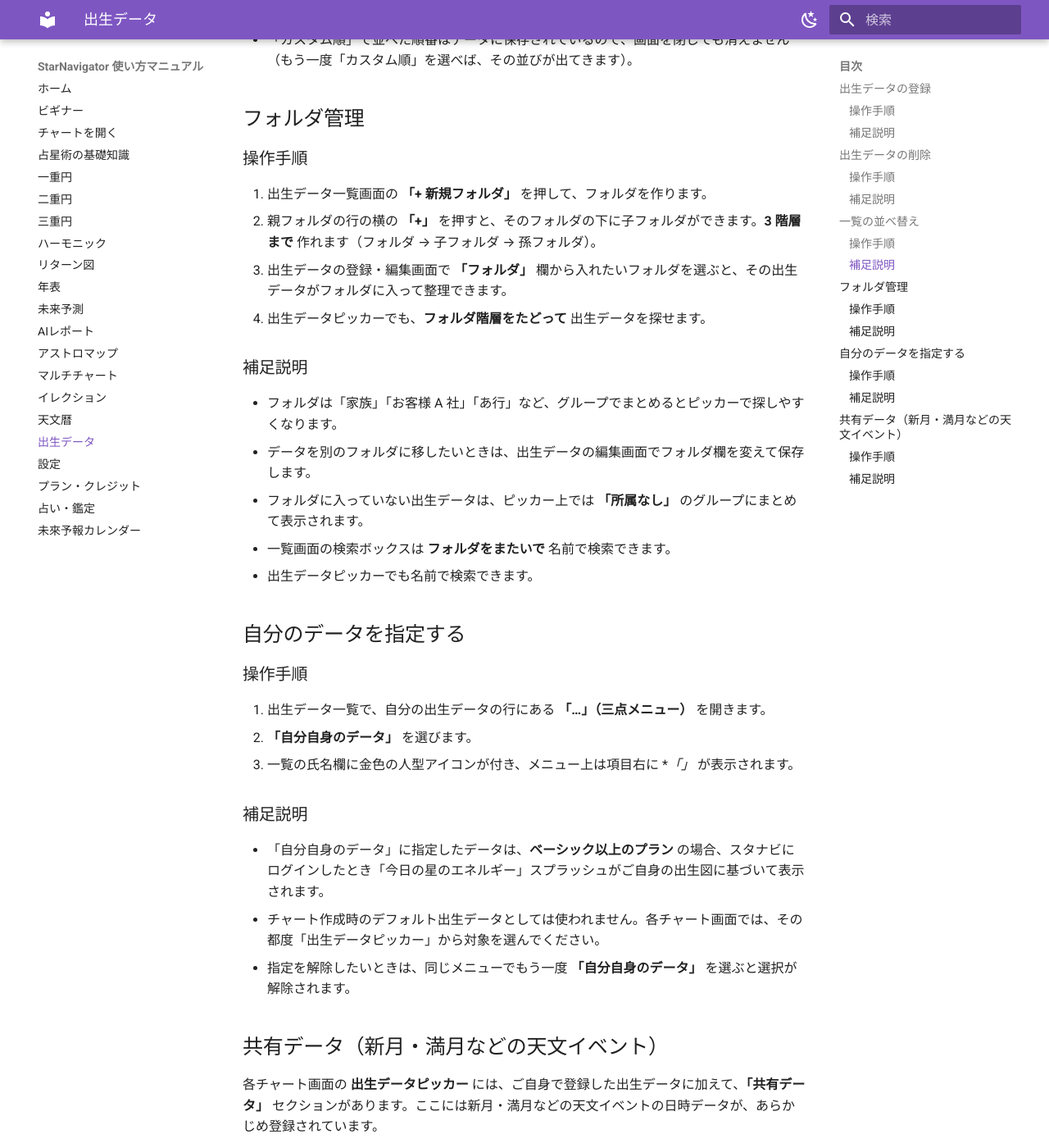
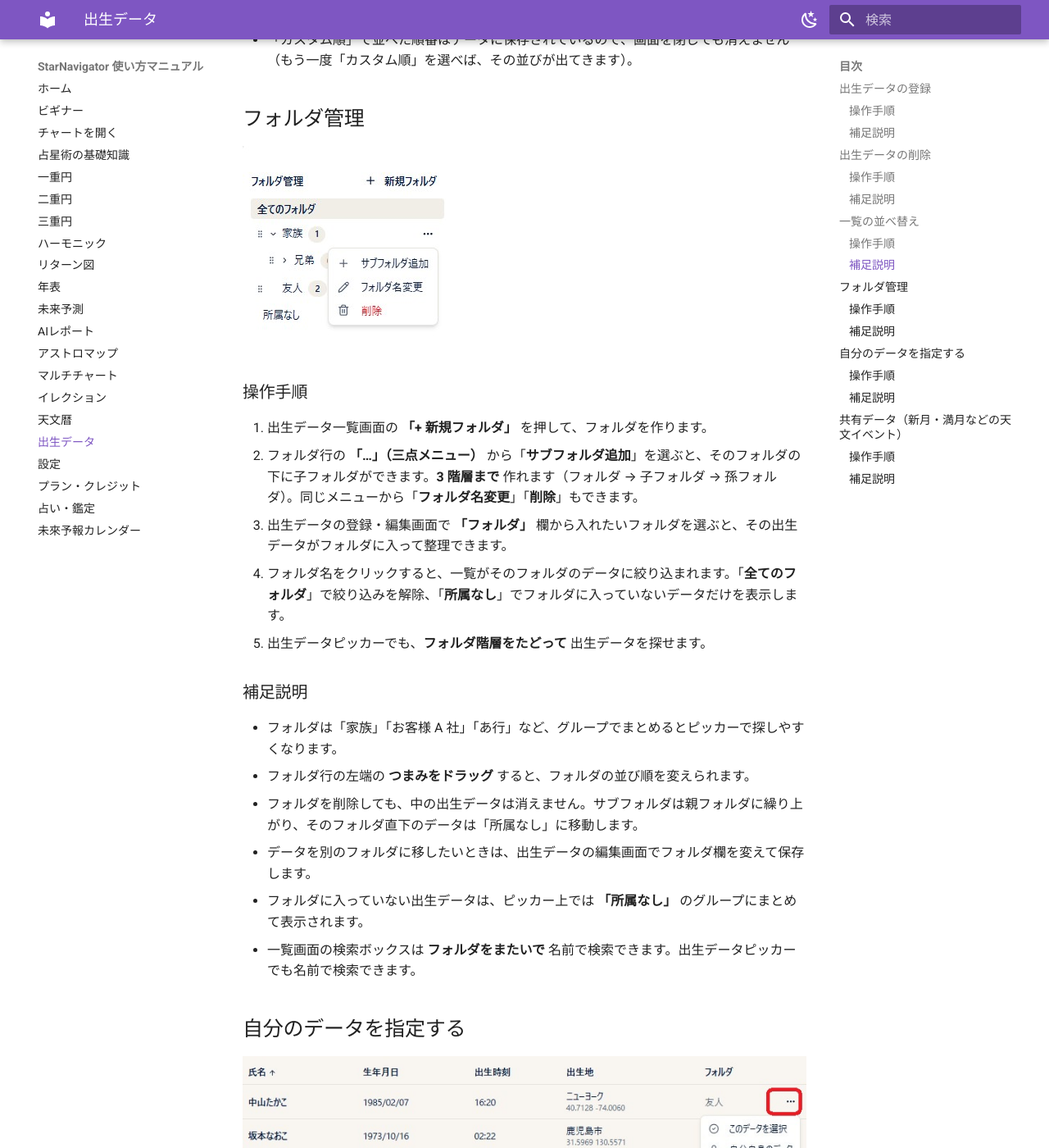
Before and after one commit to KeikoKagawa/starnavi-manual, an MkDocs documentation site: the page built from docs/birth-data.md, in a window 1280 px wide and 1400 px high, scrolled down 3455 px. Shown: the whole window at 82% size. Built offline with MkDocs 1.6.1 and Material for MkDocs 9.7.7, drawn with Linux system fonts in a browser that asks for light colours.

Commit message:
content(出生データ): フォルダ管理を実UIに是正(サブフォルダは三点メニューから・絞り込み・削除時の挙動)＋画像差し込み、自分のデータ指定にメニュー画像を共用
Co-Authored-By: Claude Fable 5 <noreply@anthropic.com>

```diff
--- a/docs/birth-data.md
+++ b/docs/birth-data.md
@@ -63,26 +63,28 @@
 
 ## フォルダ管理
 
-<!-- 画像さしこみ: フォルダ管理 -->
+![フォルダ管理（三点メニューからサブフォルダ追加・名前変更・削除）](assets/birth-data-04-folders.jpg)
 
 ### 操作手順
 
 1. 出生データ一覧画面の **「+ 新規フォルダ」** を押して、フォルダを作ります。
-2. 親フォルダの行の横の **「+」** を押すと、そのフォルダの下に子フォルダができます。**3 階層まで** 作れます（フォルダ → 子フォルダ → 孫フォルダ）。
+2. フォルダ行の **「…」（三点メニュー）** から「**サブフォルダ追加**」を選ぶと、そのフォルダの下に子フォルダができます。**3 階層まで** 作れます（フォルダ → 子フォルダ → 孫フォルダ）。同じメニューから「**フォルダ名変更**」「**削除**」もできます。
 3. 出生データの登録・編集画面で **「フォルダ」** 欄から入れたいフォルダを選ぶと、その出生データがフォルダに入って整理できます。
-4. 出生データピッカーでも、**フォルダ階層をたどって** 出生データを探せます。
+4. フォルダ名をクリックすると、一覧がそのフォルダのデータに絞り込まれます。「**全てのフォルダ**」で絞り込みを解除、「**所属なし**」でフォルダに入っていないデータだけを表示します。
+5. 出生データピッカーでも、**フォルダ階層をたどって** 出生データを探せます。
 
 ### 補足説明
 
 - フォルダは「家族」「お客様 A 社」「あ行」など、グループでまとめるとピッカーで探しやすくなります。
+- フォルダ行の左端の **つまみをドラッグ** すると、フォルダの並び順を変えられます。
+- フォルダを削除しても、中の出生データは消えません。サブフォルダは親フォルダに繰り上がり、そのフォルダ直下のデータは「所属なし」に移動します。
 - データを別のフォルダに移したいときは、出生データの編集画面でフォルダ欄を変えて保存します。
 - フォルダに入っていない出生データは、ピッカー上では **「所属なし」** のグループにまとめて表示されます。
-- 一覧画面の検索ボックスは **フォルダをまたいで** 名前で検索できます。
-- 出生データピッカーでも名前で検索できます。
+- 一覧画面の検索ボックスは **フォルダをまたいで** 名前で検索できます。出生データピッカーでも名前で検索できます。
 
 ## 自分のデータを指定する
 
-<!-- 画像さしこみ: 自分のデータを指定する -->
+![三点メニューの「自分自身のデータ」](assets/birth-data-02-row-menu.jpg)
 
 ### 操作手順
 
```
Also changed, not shown: docs/assets/birth-data-04-folders.jpg (added).
